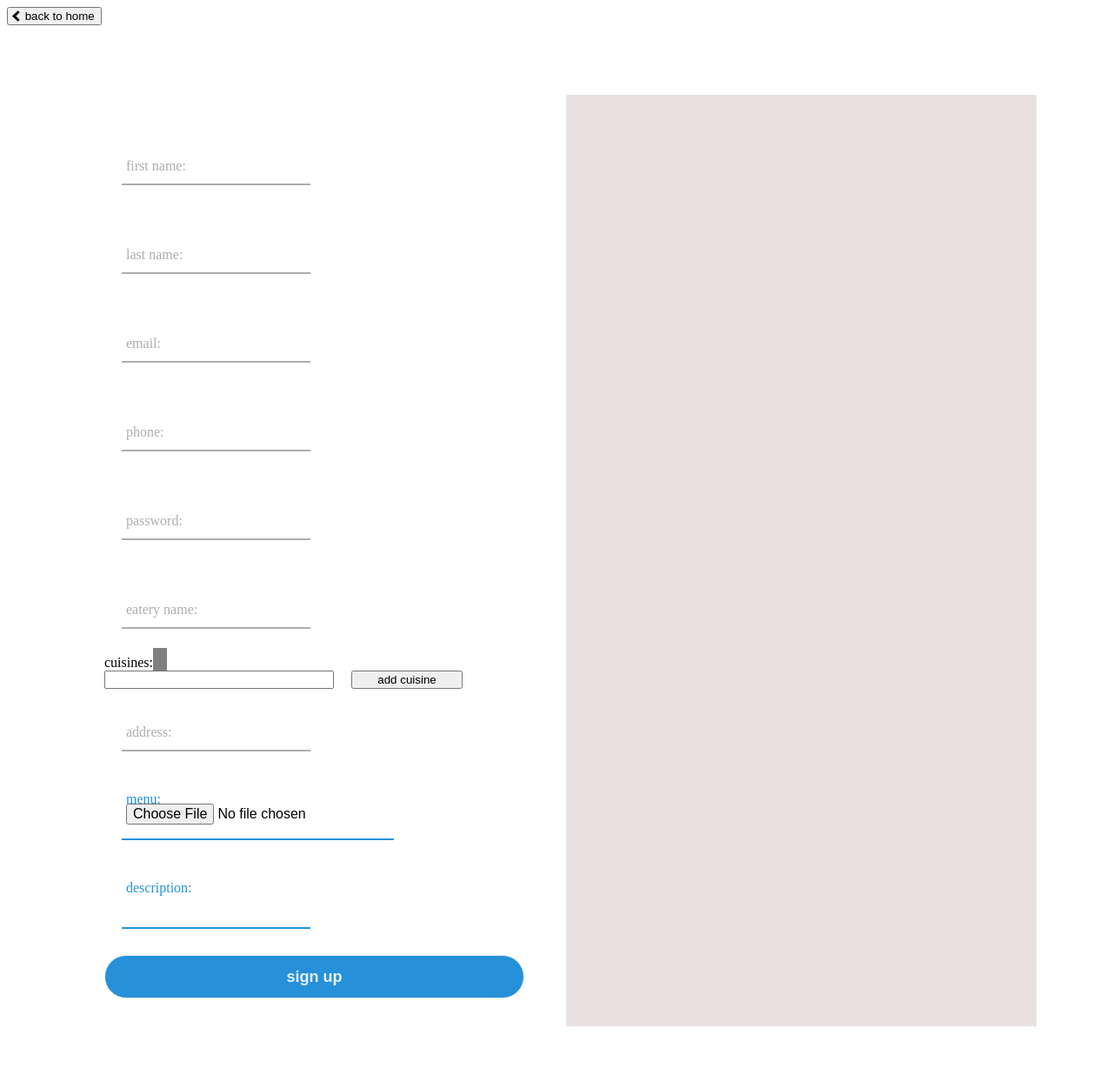
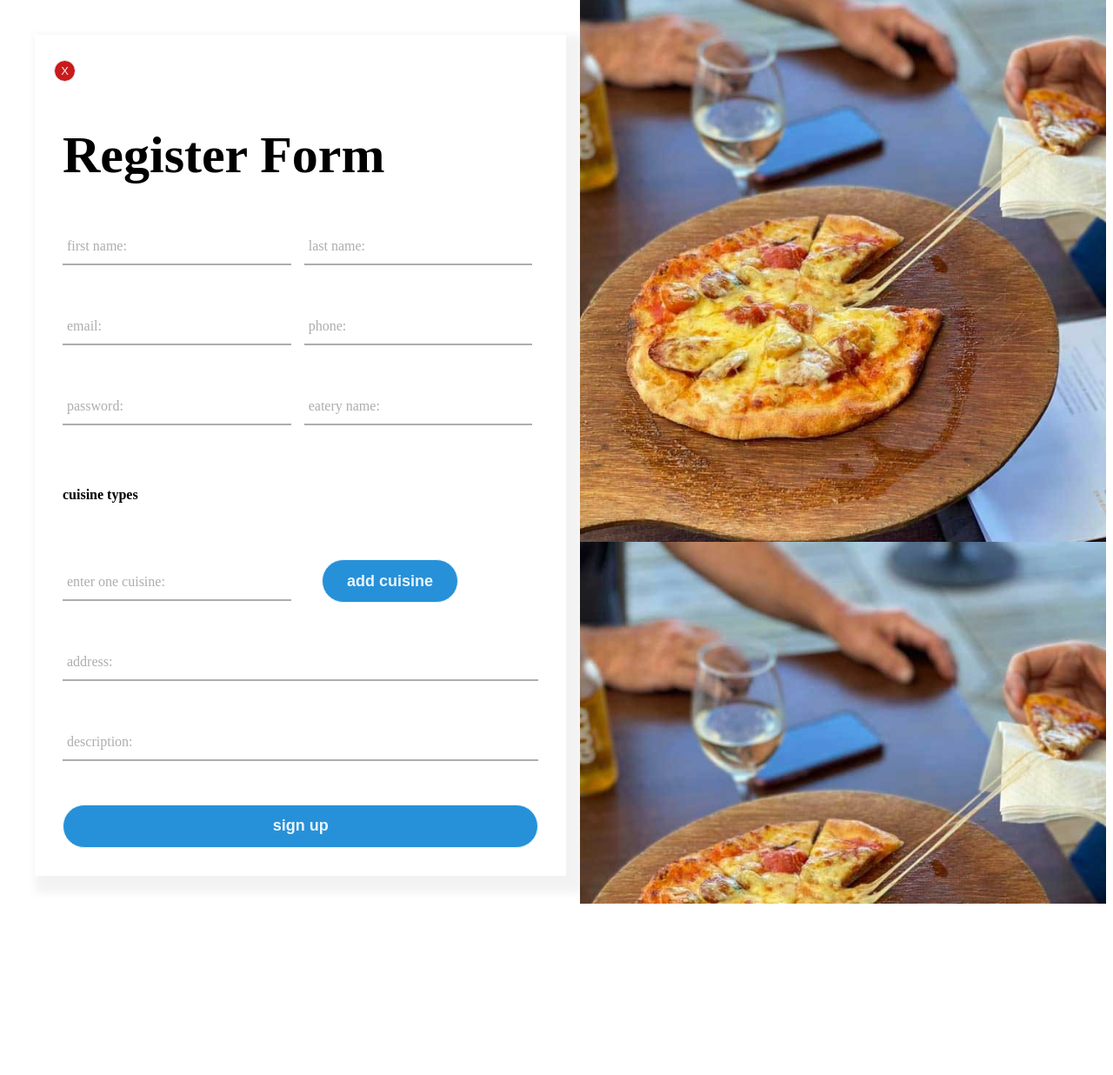
Before and after one commit to JoeZhao527/capstoneproject-comp3900-h13a-pass, a Flask app: page /eatery/register in a window 1280 px wide. Shown: the whole page at 87% size. After the commit the page ends 1039 px from the top, so only its background shows below. Run offline with Flask 2, Linux system fonts and the light colour scheme.

Commit message:
update register page

```diff
--- a/frontend/static/styles/eatery_register.css
+++ b/frontend/static/styles/eatery_register.css
@@ -1,19 +1,27 @@
 :root {
-    --primary-color: lightcoral;
+    --primary-color: #2691d9;
     --btn-color: lightcoral;
     --btn-hover-color: rgb(245, 163, 163);
 }
 
-.arrow {
-    border: solid black;
-    border-width: 0 3px 3px 0;
-    display: inline-block;
-    padding: 3px;
+#back-home {
+    width: 25px;
+    height: 25px;
+    border: 1px solid;
+    background: #ca1a1a;
+    border-radius: 25px;
+    font-size: 13px;
+    font-weight: bold;
+    color: #e9f4fb;
+    font-weight: 500;
+    cursor: pointer;
+    outline: none;
+    margin: -10px 0 0 -10px;
 }
 
-.left {
-    transform: rotate(135deg);
-    -webkit-transform: rotate(135deg);
+#back-home:hover {
+    background-color: #c93c3c;
+    transition: .5s;
 }
 
 .container {
@@ -21,55 +29,57 @@
 }
 
 .content {
-    margin: 5rem 0.5rem 3rem 5rem;
+    margin: 2rem 0.5rem 2rem 2rem;
     background-color: white;
     width: 40rem;
     padding: 2rem;
+    box-shadow: 10px 10px 10px 10px rgba(0,0,0,0.05);
 }
+
+h1 {
+    font-size: 60px;
+}
+
 .img {
-    margin: 5rem 5rem 3rem 0.5rem;
-    background-color: rgb(233, 225, 225);
+    margin: -5rem 0rem 0rem 0.5rem;
     width: 50%;
     padding: 2rem;
+    background-image: url('../images/register1.png');
+    background-size: contain;
 }
 
-#cuisine {
-    width: 16rem;
-    margin-right: 1rem;
-}
-
-#add-cuisine {
-    display: inline;
-    width: 8rem;
-}
-
-#cuisines {
-    height: 7rem;
-    width: 36rem;
-    background-color: gray;
-    padding: 0.5rem;
-}
-
-#cuisines > button {
-    height: 2.5rem;
-    width: 5rem;
-    margin: 0.5rem;
-    border: none;
-    font-family: 'Courier New', Courier, monospace;
-}
-
-#cuisines > button:hover {
-    background-color: red;
-    font-weight: bold;
-    cursor: pointer;
-}
-
-/* overwrite submission form style */
+/* register form */
 form .txt_field{
     display: inline-block;
     position: relative;
     border-bottom: 2px solid #adadad;
-    margin: 30px 20px;
+    margin-bottom: 50px;
+}
+
+form .file_field {
+    display: inline-block;
+    position: relative;
+    margin-bottom: 50px;
+}
+
+form .btn_field {
+    display: inline-block;
+    position: relative;
+    margin-bottom: 40px;
+}
+
+form .whole {
+    position: relative;
+    width: 100%;
+}
+
+form .left {
+    margin-right: 2%;
+    width: 48%;
+}
+
+form .right {
+    width: 48%;
 }
 
 .txt_field input{
@@ -98,29 +108,29 @@ form .txt_field{
     left: 0;
     width: 0%;
     height: 2px;
-    background: #2691d9;
+    background: var(--primary-color);;
     transition: .5s;
 }
 .txt_field input:focus ~ label,
 .txt_field input:valid ~ label{
     top: -5px;
-    color: #2691d9;
+    color: var(--primary-color);;
 }
 .txt_field input:focus ~ span::before,
 .txt_field input:valid ~ span::before{
     width: 100%;
 }
 
-input[type="submit"]:hover{
-    border-color: #2691d9;
+input[type="submit"]:hover, form button:hover{
+    border-color: var(--primary-color);;
     transition: .5s;
 }
 
-input[type="submit"]{
+input[type="submit"], form button{
     width: 100%;
     height: 50px;
     border: 1px solid;
-    background: #2691d9;
+    background: var(--primary-color);;
     border-radius: 25px;
     font-size: 18px;
     color: #e9f4fb;
@@ -128,7 +138,26 @@ input[type="submit"]{
     cursor: pointer;
     outline: none;
 }
-input[type="submit"]:hover{
-    border-color: #2691d9;
+
+form button {
+    width: 60%;
+    height: 50px;
+    margin-left: 20px;
+}
+
+#cuisines > button {
+    height: 2.5rem;
+    width: 6.5rem;
+    margin: 0.5rem;
+    font-size: 14px;
+    border: none;
+}
+
+#cuisines > button:hover {
+    font-size: 18px;
+    background-color: red;
+    border-color: red;
     transition: .5s;
+    font-weight: bold;
+    cursor: pointer;
 }
--- a/frontend/templates/eatery_register.html
+++ b/frontend/templates/eatery_register.html
@@ -7,62 +7,65 @@
     <link rel="stylesheet" href="../static/styles/eatery_register.css">
 </head>
 <body>
-    <button id="back-home" class="back-home"><i class="arrow left"></i> back to home</button>
     <section class="container">
         <div class="content">
+            <button id="back-home" class="back-home">X</button>
+            <h1>Register Form</h1>
             <form id="sign-up-form" class="sign-up-form" name="sign-up-form">
-                <div class="txt_field">
+                <div class="txt_field left">
                     <input type="text" name="fname" id="fname" required>
                     <span></span>
                     <label for="fname">first name:</label>
                 </div>
-                <div class="txt_field">
+                <div class="txt_field right">
                     <input type="text" name="lname" id="lname" required>
                     <span></span>
                     <label for="lname">last name:</label>
                 </div>
-                <div class="txt_field">
+                <div class="txt_field left">
                     <input type="email" name="email" id="email" required>
                     <span></span>
                     <label for="email">email:</label>
                 </div>
-                <div class="txt_field">
+                <div class="txt_field right">
                     <input type="text" name="phone" id="phone" required>
                     <span></span>
                     <label for="phone">phone:</label>
                 </div>
-                <div class="txt_field">
+                <div class="txt_field left">
                     <input type="text" name="password" id="password" required>
                     <span></span>
                     <label for="password">password:</label>
                 </div>
-                <div class="txt_field">
+                <div class="txt_field right">
                     <input type="text" name="ename" id="ename" required>
                     <span></span>
                     <label for="ename">eatery name:</label>
                 </div>
-                <div>
-                    <label for="cuisines">cuisines:</label>
+                <h4>cuisine types</h4>
+                <div class="btn_field whole">
                     <span id="cuisines"></span>
                 </div>
-                <div>
-                    <div>
-                        <input type="text" id="cuisine">
-                        <input type="button" value="add cuisine" id="add-cuisine">
-                    </div>
+                <div class="txt_field left">
+                    <input type="text" id="cuisine" required>
+                    <span></span>
+                    <label for="cuisine">enter one cuisine:</label>
                 </div>
-                <div class="txt_field">
+                <div class="btn_field right">
+                    <button id="add-cuisine">add cuisine</button>
+                </div>
+                <div class="txt_field whole">
                     <input type="text" name="address" id="address" required>
                     <span></span>
                     <label for="address">address:</label>
                 </div>
-                <div class="txt_field">
+                <div class="file_field whole" style="display: none;">
+                    <label for="menu">menu:</label>
                     <input type="file" name="menu" id="menu">
                     <span></span>
-                    <label for="menu">menu:</label>
                 </div>
-                <div class="txt_field">
-                    <input type="text" name="description" id="description">
+                <div class="txt_field whole">
+                    <input type="text" name="description" id="description" required>
                     <span></span>
                     <label for="description">description:</label>
                 </div>
```
Also changed, not shown: backend/valueEats.db, frontend/static/images/register1.png (added), frontend/static/images/register2.png (added), 1 other file.
